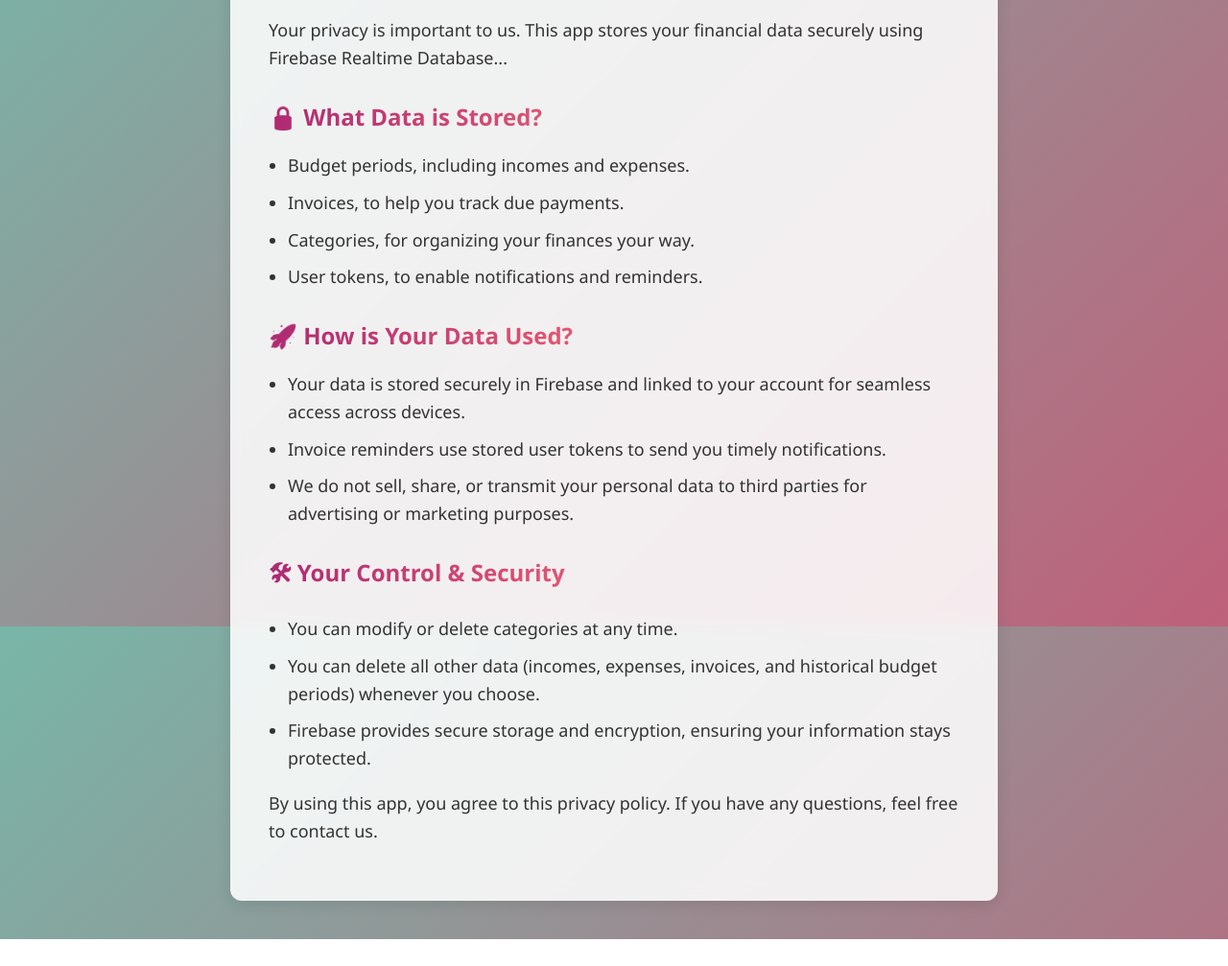
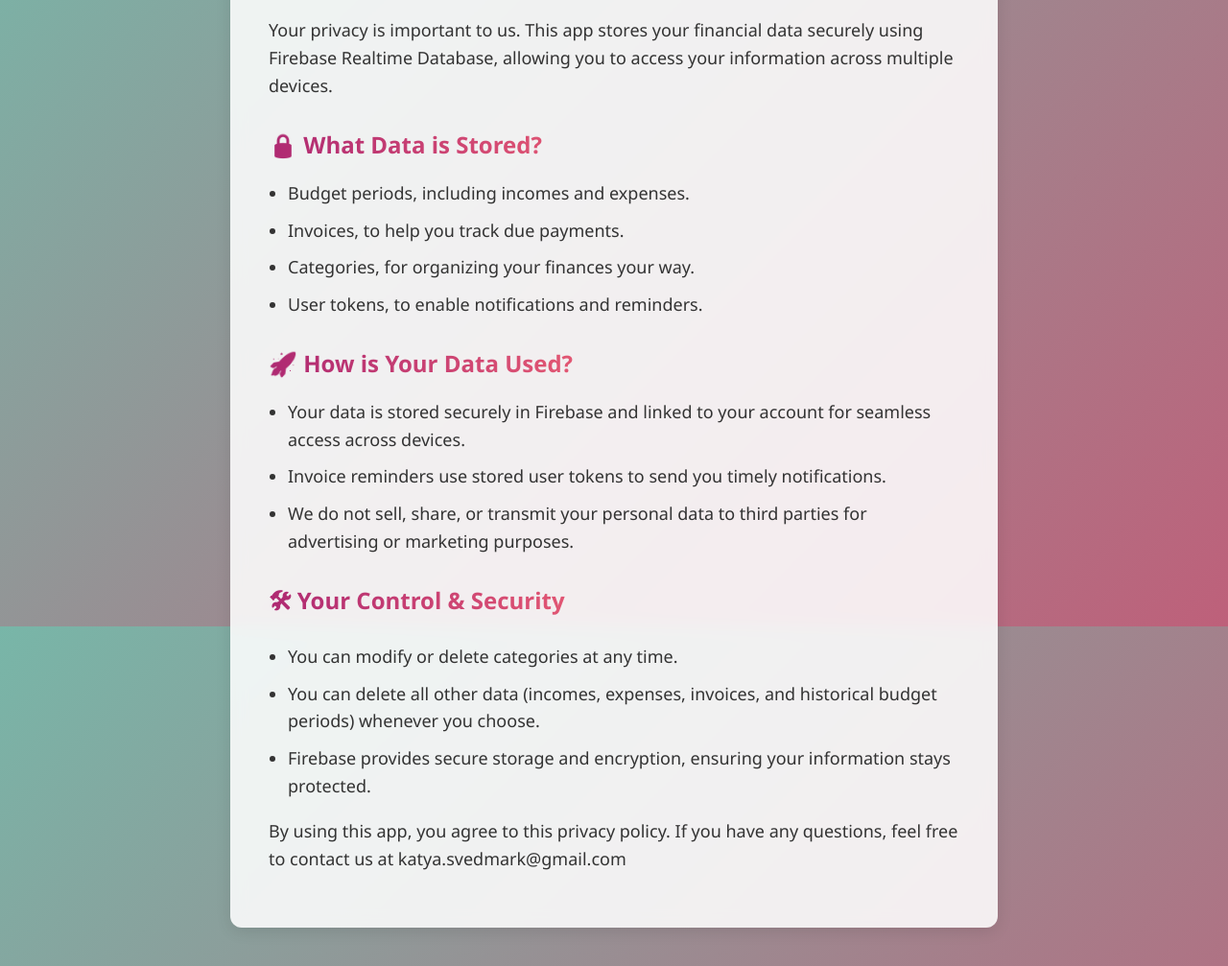
Before and after one commit to Kattis91/MyBudgetBuddy-PrivacyPolicy, a plain HTML site: page index.html in a window 1280 px wide. Shown: the part 147-1154 px from the top of the page at 96% size. Before the commit the page ends 1126 px from the top, so only its background shows below. Drawn offline with Linux system fonts and the light colour scheme.

Commit message:
Make some updates. Add email address

```diff
--- a/index.html
+++ b/index.html
@@ -12,7 +12,7 @@
     <div class="wrapper">
       <h1>MyBudgetBuddy. Privacy Policy</h1>
 
-      <p>Your privacy is important to us. This app stores your financial data securely using Firebase Realtime Database...</p>
+      <p>Your privacy is important to us. This app stores your financial data securely using Firebase Realtime Database, allowing you to access your information across multiple devices.</p>
 
       <h2>🔒 What Data is Stored?</h2>
       <ul>
@@ -36,7 +36,7 @@
         <li>Firebase provides secure storage and encryption, ensuring your information stays protected.</li>
       </ul>
 
-      <p>By using this app, you agree to this privacy policy. If you have any questions, feel free to contact us.</p>
+      <p>By using this app, you agree to this privacy policy. If you have any questions, feel free to contact us at katya.svedmark@gmail.com</p>
     </div>
   </body>
 </html>
```
